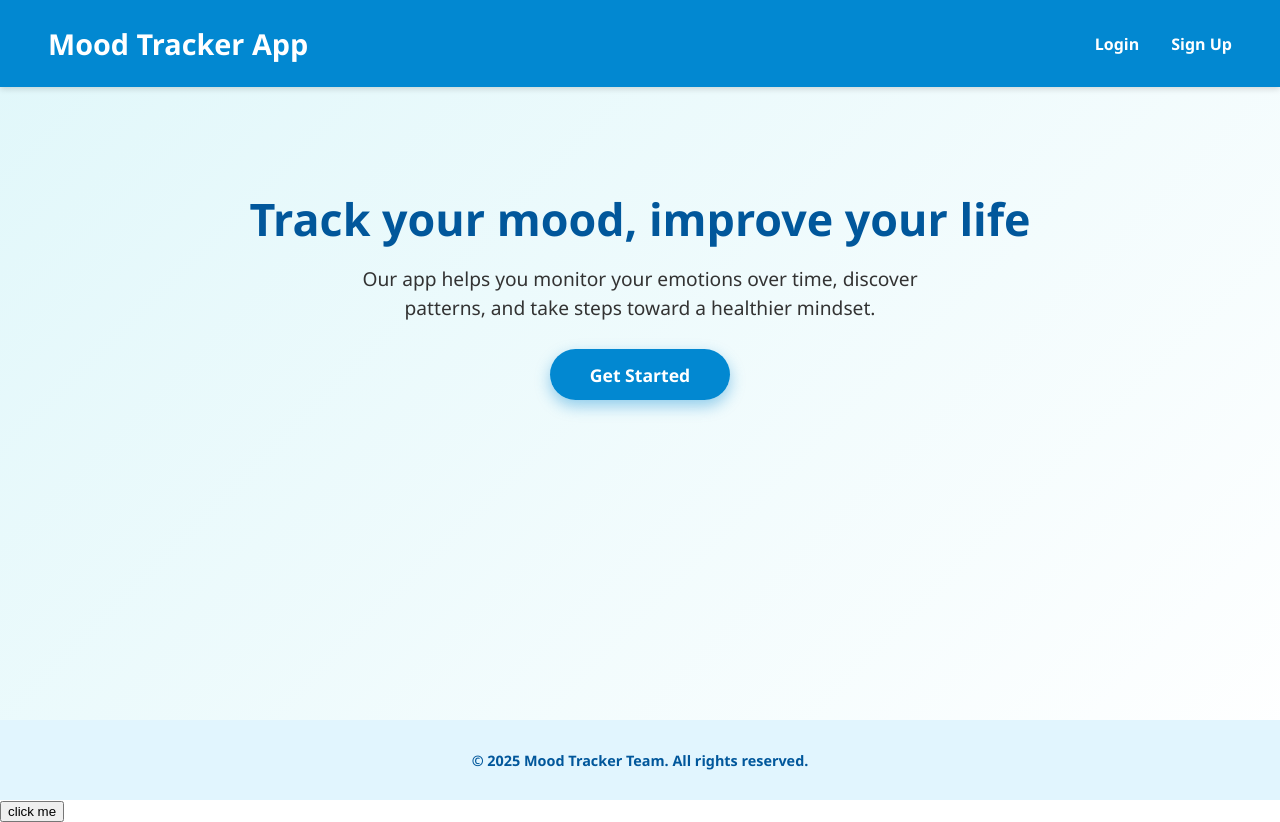
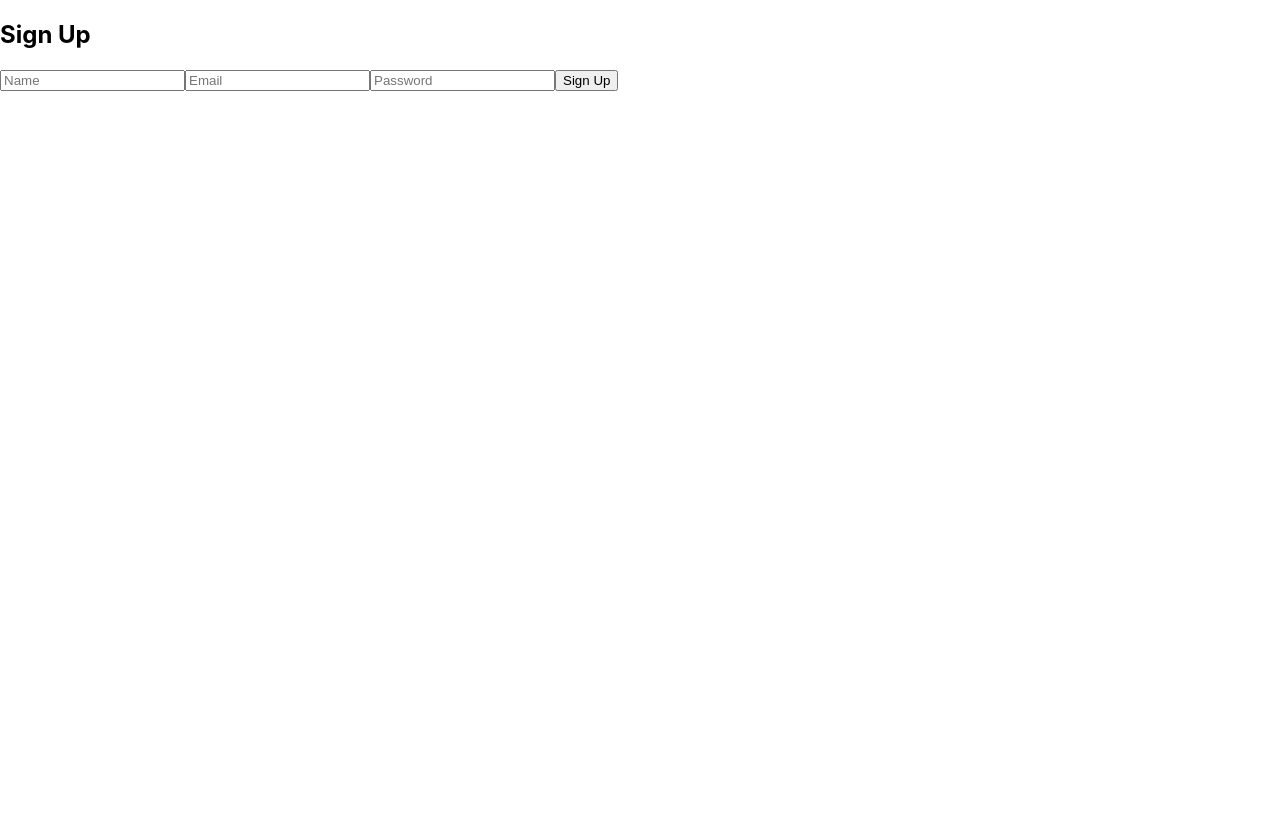
Before and after one commit to marllowscott/41, a React (Create React App) app: page /signup in a window 1280 px wide. After the commit the page ends 800 px from the top, so only its background shows below. Built offline with nearby package versions, Linux system fonts and the light colour scheme.

Commit message:
Added routing and created Login & Signup pages

```diff
--- a/package.json
+++ b/package.json
@@ -9,6 +9,7 @@
     "@testing-library/user-event": "^13.5.0",
     "react": "^19.1.1",
     "react-dom": "^19.1.1",
+    "react-router-dom": "^7.8.0",
     "react-scripts": "5.0.1",
     "web-vitals": "^2.1.4"
   },
--- a/src/App.js
+++ b/src/App.js
@@ -1,13 +1,20 @@
 import './App.css';
-import './components//LandingPage.css'
+import './components/LandingPage.css';
 import LandingPage from './components/LandingPage';
+import LoginPage from './components/LoginPage';
+import SignupPage from './components/SignupPage';
+
+import { BrowserRouter as Router, Routes, Route } from "react-router-dom";
 
 function App() {
   return (
-    <div className="App">
-     <LandingPage />
-      <button>click me</button>
-    </div>
+    <Router>
+      <Routes>
+        <Route path="/" element={<LandingPage />} />
+        <Route path="/login" element={<LoginPage />} />
+        <Route path="/signup" element={<SignupPage />} />
+      </Routes>
+    </Router>
   );
 }
 
--- a/src/components/LandingPage.jsx
+++ b/src/components/LandingPage.jsx
@@ -1,4 +1,5 @@
 import React from "react";
+import { Link } from "react-router-dom";
 import "./LandingPage.css";
 
 export default function LandingPage() {
@@ -7,8 +8,8 @@ export default function LandingPage() {
       <header className="landing-header">
         <h1>Mood Tracker App</h1>
         <nav>
-          <a href="/login">Login</a>
-          <a href="/signup">Sign Up</a>
+          <Link to="/login">Login</Link>
+          <Link to="/signup">Sign Up</Link>
         </nav>
       </header>
       <main className="landing-main">
@@ -17,7 +18,7 @@ export default function LandingPage() {
           Our app helps you monitor your emotions over time, discover patterns,
           and take steps toward a healthier mindset.
         </p>
-        <a href="/signup" className="cta-button">Get Started</a>
+        <Link to="/signup" className="cta-button">Get Started</Link>
       </main>
       <footer className="landing-footer">
         <p>&copy; {new Date().getFullYear()} Mood Tracker Team. All rights reserved.</p>
--- /dev/null
+++ b/src/components/LoginPage.jsx
@@ -0,0 +1,14 @@
+import React from "react";
+
+export default function LoginPage() {
+  return (
+    <div>
+      <h2>Login</h2>
+      <form>
+        <input type="email" placeholder="Email" required />
+        <input type="password" placeholder="Password" required />
+        <button type="submit">Login</button>
+      </form>
+    </div>
+  );
+}
--- /dev/null
+++ b/src/components/SignupPage.jsx
@@ -0,0 +1,15 @@
+import React from "react";
+
+export default function SignupPage() {
+  return (
+    <div>
+      <h2>Sign Up</h2>
+      <form>
+        <input type="text" placeholder="Name" required />
+        <input type="email" placeholder="Email" required />
+        <input type="password" placeholder="Password" required />
+        <button type="submit">Sign Up</button>
+      </form>
+    </div>
+  );
+}
```
Also changed, not shown: 1 other file (tests, documents, lock files or other folders).
